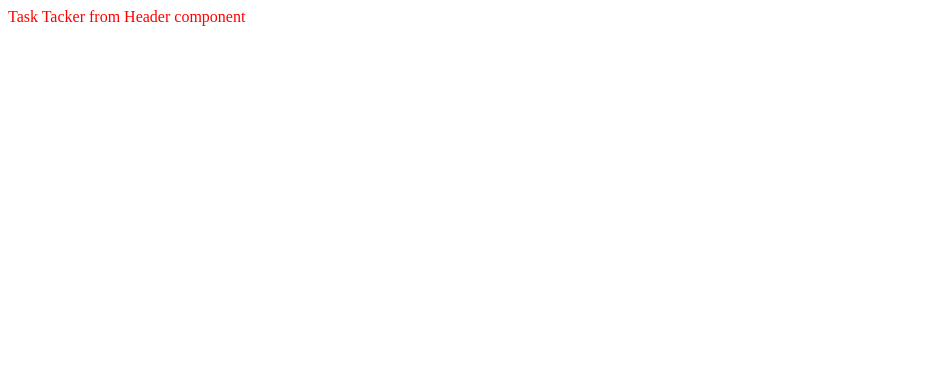
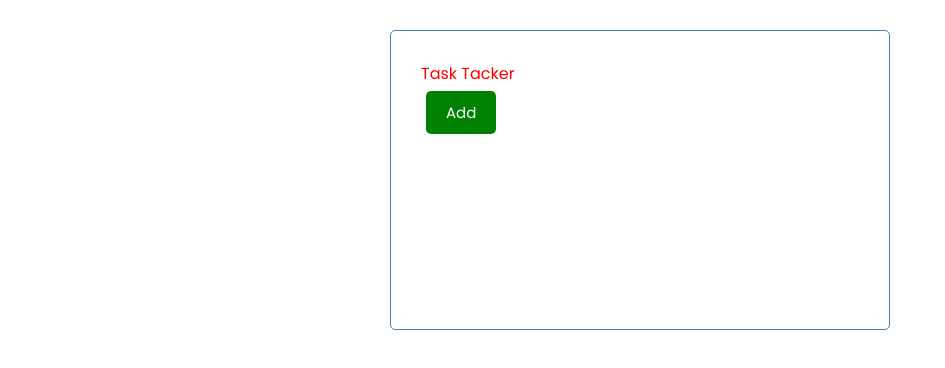
Before and after one commit to klanti117/ticketTracker, a React (Vite) app: page / in a window 1280 px wide. Shown: the top 368 px of the page, without its empty margins (0-945 px from the left). Built offline with nearby package versions, Linux system fonts and the light colour scheme.

Commit message:
btn work

```diff
--- a/src/App.tsx
+++ b/src/App.tsx
@@ -1,4 +1,5 @@
 import Header from "./Header"
+import './index.css'
 
 function App() {
 
--- /dev/null
+++ b/src/Button.tsx
@@ -0,0 +1,13 @@
+import {FC} from 'react'
+
+type btnProps = {
+    text: string,
+    color?:string
+}
+const Button: FC<btnProps> = ({color, text}) => {
+    return <button
+    style={{backgroundColor:color}}
+    className="btn">{text}</button>
+}
+
+export default Button
--- a/src/Header.tsx
+++ b/src/Header.tsx
@@ -1,6 +1,10 @@
+import Button from "./Button"
+
 const Header = () => {
     return (
-        <header style = {headerStyle}>Task Tacker from Header component</header>
+        <>
+        <header style={headerStyle}>Task Tacker</header>
+        <Button color={'green'} text={'Add'} /></>
     )
 }
 
--- /dev/null
+++ b/src/index.css
@@ -0,0 +1,112 @@
+@import url('https://fonts.googleapis.com/css2?family=Poppins:wght@300;400&display=swap');
+
+* {
+    box-sizing: border-box;
+    margin: 0;
+    padding: 0;
+}
+
+body {
+    font-family: 'Poppins', sans-serif;
+}
+
+.container {
+    max-width: 500px;
+    margin: 30px auto;
+    overflow: auto;
+    min-height: 300px;
+    border: 1px solid steelblue;
+    padding: 30px;
+    border-radius: 5px;
+}
+
+.header {
+    display: flex;
+    justify-content: space-between;
+    align-items: center;
+    margin-bottom: 20px;
+}
+
+.btn {
+    display: inline-block;
+    background: #000;
+    color: #fff;
+    border: none;
+    padding: 10px 20px;
+    margin: 5px;
+    border-radius: 5px;
+    cursor: pointer;
+    text-decoration: none;
+    font-size: 15px;
+    font-family: inherit;
+}
+
+.btn:focus {
+    outline: none;
+}
+
+.btn:active {
+    transform: scale(0.98);
+}
+
+.btn-block {
+    display: block;
+    width: 100%;
+}
+
+.task {
+    background: #f4f4f4;
+    margin: 5px;
+    padding: 10px 20px;
+    cursor: pointer;
+}
+
+.task.reminder {
+    border-left: 5px solid green;
+}
+
+.task h3 {
+    display: flex;
+    align-items: center;
+    justify-content: space-between;
+}
+
+.add-form {
+    margin-bottom: 40px;
+}
+
+.form-control {
+    margin: 20px 0;
+}
+
+.form-control label {
+    display: block;
+}
+
+.form-control input {
+    width: 100%;
+    height: 40px;
+    margin: 5px;
+    padding: 3px 7px;
+    font-size: 17px;
+}
+
+.form-control-check {
+    display: flex;
+    align-items: center;
+    justify-content: space-between;
+}
+
+.form-control-check label {
+    flex: 1;
+}
+
+.form-control-check input {
+    flex: 2;
+    height: 20px;
+}
+
+footer {
+    margin-top: 30px;
+    text-align: center;
+}
```
